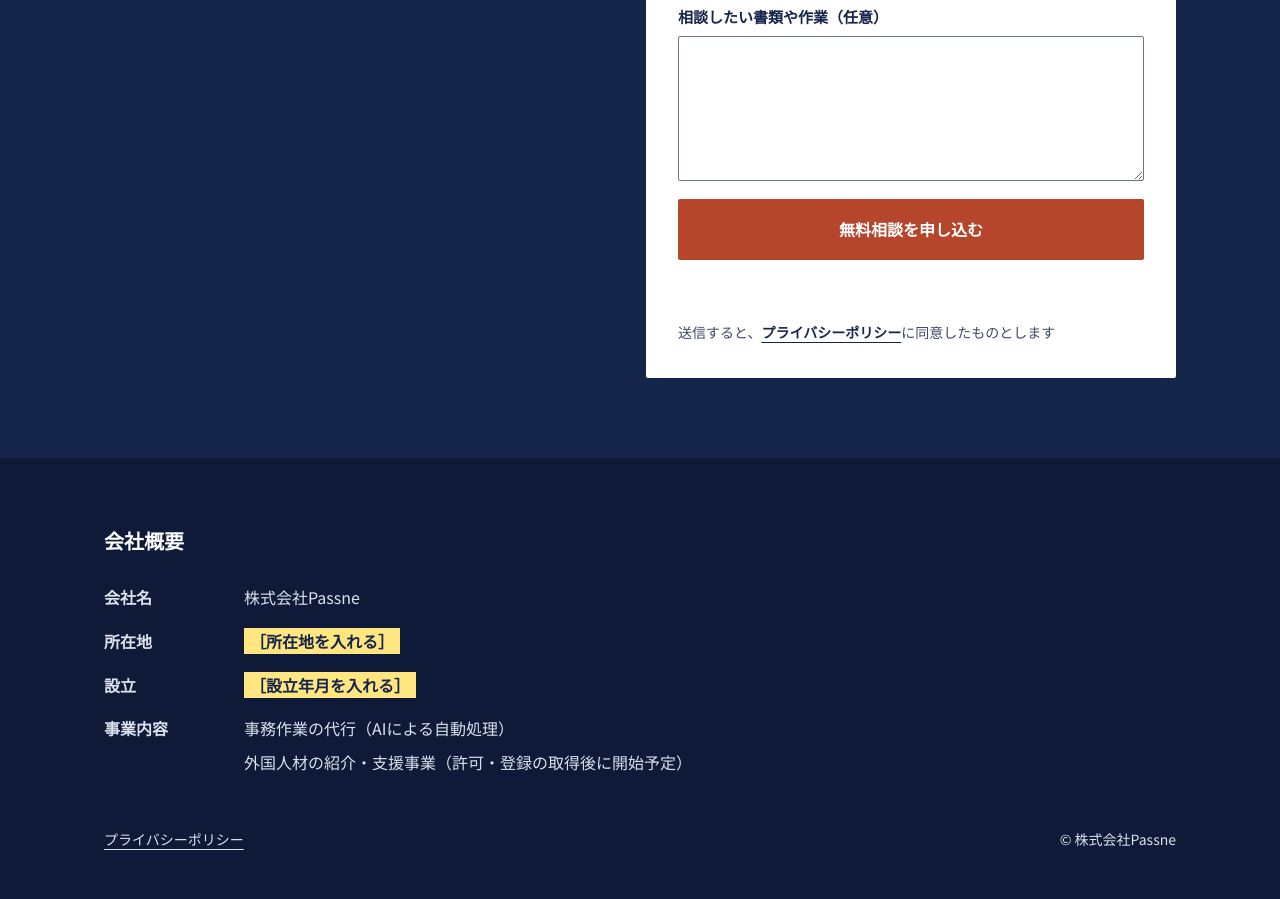
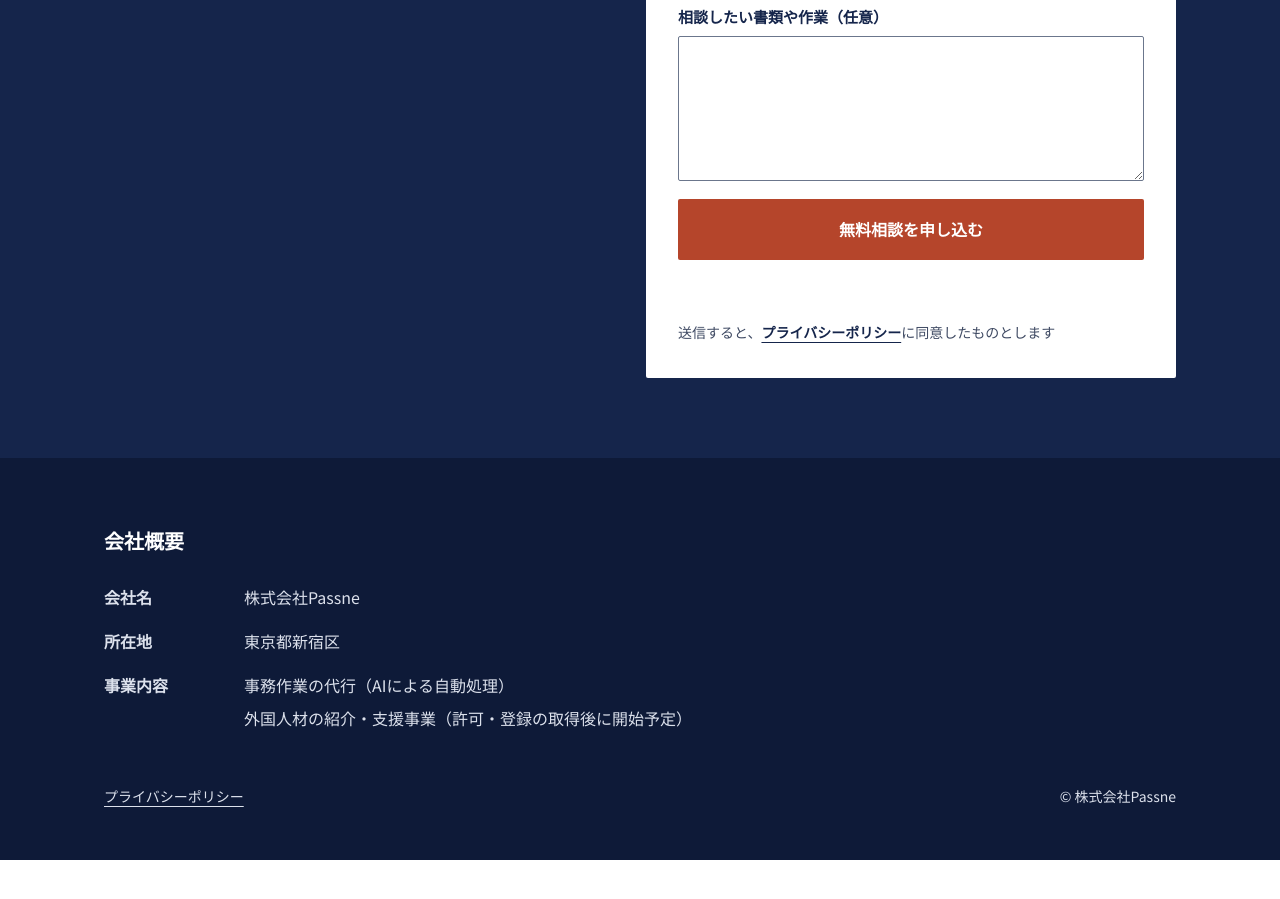
Before and after one commit to Passne-hub/website_daiko, a plain HTML site: page index.html in a window 1280 px wide. Shown: the part 7995-8894 px from the top of the page. After the commit the page ends 8855 px from the top, so only its background shows below. Drawn offline with Linux system fonts and the light colour scheme.

Commit message:
Fill in company location and contact email, drop founding date
Company overview now shows 東京都新宿区 and no longer lists a founding
date. The privacy policy gets the location, the contact address and
its effective date.

Co-Authored-By: Claude Fable 5.2 <noreply@anthropic.com>
Claude-Session: https://claude.ai/code/session_01VRFoF9nJ9dzyWny6gUjRB8

```diff
--- a/index.html
+++ b/index.html
@@ -329,9 +329,7 @@ a{color:#15254B;text-underline-offset:4px;text-decoration-thickness:1px}a:hover{
 <dt style="font-weight: 700">会社名</dt>
 <dd style="margin: 0">株式会社Passne</dd>
 <dt style="font-weight: 700">所在地</dt>
-<dd style="margin: 0"><span style="background: #FFE680; color: #15254B; font-weight: 700; padding: 1px 6px">［所在地を入れる］</span></dd>
-<dt style="font-weight: 700">設立</dt>
-<dd style="margin: 0"><span style="background: #FFE680; color: #15254B; font-weight: 700; padding: 1px 6px">［設立年月を入れる］</span></dd>
+<dd style="margin: 0">東京都新宿区</dd>
 <dt style="font-weight: 700">事業内容</dt>
 <dd style="margin: 0; display: flex; flex-direction: column; gap: 4px">
 <span>事務作業の代行（AIによる自動処理）</span>
```
Also changed, not shown: privacy.html (+2 -2 lines).
